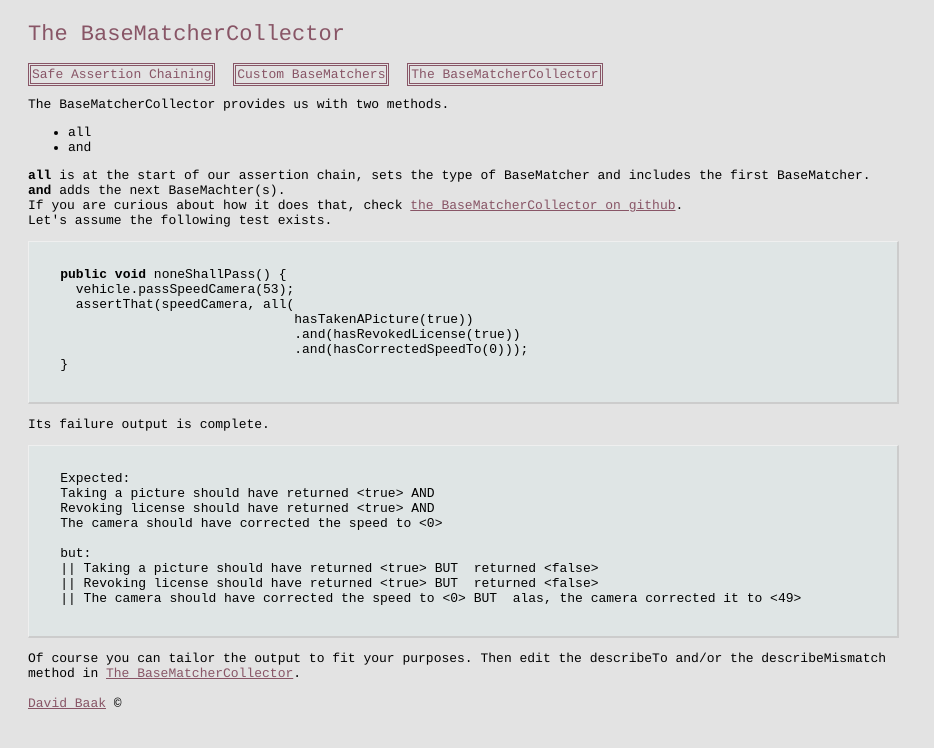
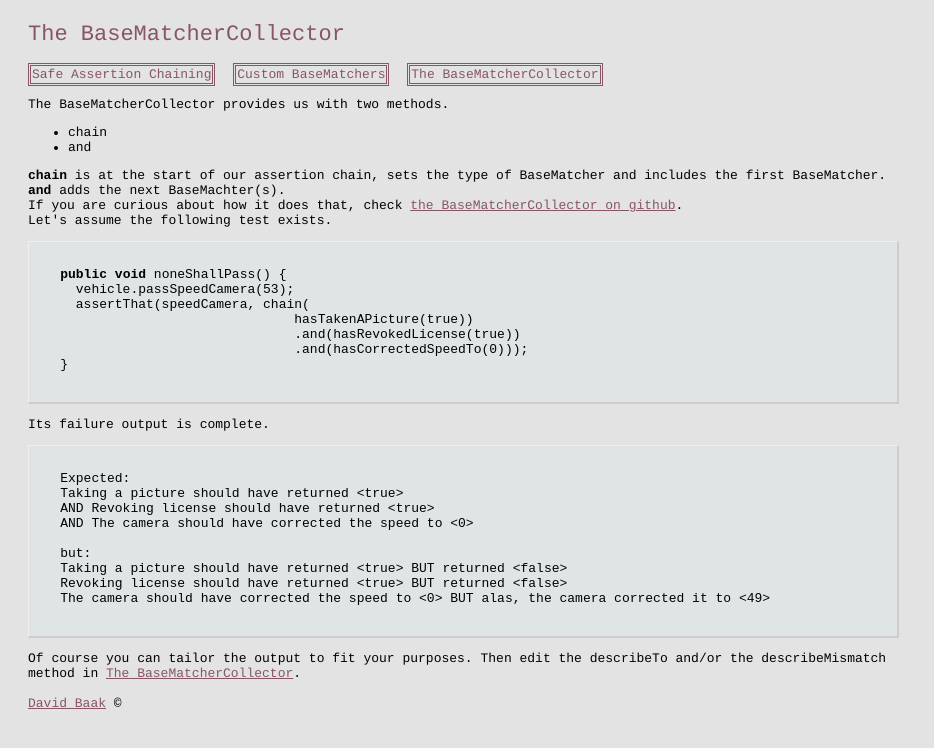
Before and after one commit to daafith/daafith.github.io, a plain HTML site: page collector.html in a window 1280 px wide. Shown: the whole page, without its empty margins (0-934 px from the left). Drawn offline with Linux system fonts and the light colour scheme.

Commit message:
Changed names

```diff
--- a/collector.html
+++ b/collector.html
@@ -19,10 +19,10 @@
 <div class="content">
   The BaseMatcherCollector provides us with two methods.
   <ul>
-    <li>all</li>
+    <li>chain</li>
     <li>and</li>
   </ul>
-  <strong>all</strong> is at the start of our assertion chain, sets the type of BaseMatcher and includes the first BaseMatcher.<br />
+  <strong>chain</strong> is at the start of our assertion chain, sets the type of BaseMatcher and includes the first BaseMatcher.<br />
   <strong>and</strong> adds the next BaseMachter(s). <br />
   If you are curious about how it does that, check <a class="inner" target="_blank" href="https://github.com/daafith/BaseMatcherCollector">the BaseMatcherCollector on github</a>.<br />
   Let's assume the following test exists.
@@ -30,7 +30,7 @@
       <code>
     <b>public void</b> noneShallPass() {
       vehicle.passSpeedCamera(53);
-      assertThat(speedCamera, all(
+      assertThat(speedCamera, chain(
                                   hasTakenAPicture(true))
                                   .and(hasRevokedLicense(true))
                                   .and(hasCorrectedSpeedTo(0)));
@@ -41,13 +41,13 @@
     <pre>
       <code>
     Expected:
-    Taking a picture should have returned &lt;true&gt; AND
-    Revoking license should have returned &lt;true&gt; AND
-    The camera should have corrected the speed to &lt;0&gt;<br />
+    Taking a picture should have returned &lt;true&gt;
+    AND Revoking license should have returned &lt;true&gt;
+    AND The camera should have corrected the speed to &lt;0&gt;<br />
     but:
-    || Taking a picture should have returned &lt;true&gt; BUT  returned &lt;false&gt;
-    || Revoking license should have returned &lt;true&gt; BUT  returned &lt;false&gt;
-    || The camera should have corrected the speed to &lt;0&gt; BUT  alas, the camera corrected it to &lt;49&gt;
+    Taking a picture should have returned &lt;true&gt; BUT returned &lt;false&gt;
+    Revoking license should have returned &lt;true&gt; BUT returned &lt;false&gt;
+    The camera should have corrected the speed to &lt;0&gt; BUT alas, the camera corrected it to &lt;49&gt;
     </code>
   </pre>
   Of course you can tailor the output to fit your purposes. Then edit the describeTo and/or the describeMismatch method in  <a class="inner" target="_blank" href="https://github.com/daafith/BaseMatcherCollector">The BaseMatcherCollector</a>.<br /><br />
```
Also changed, not shown: index.html (+1 -1 lines).
